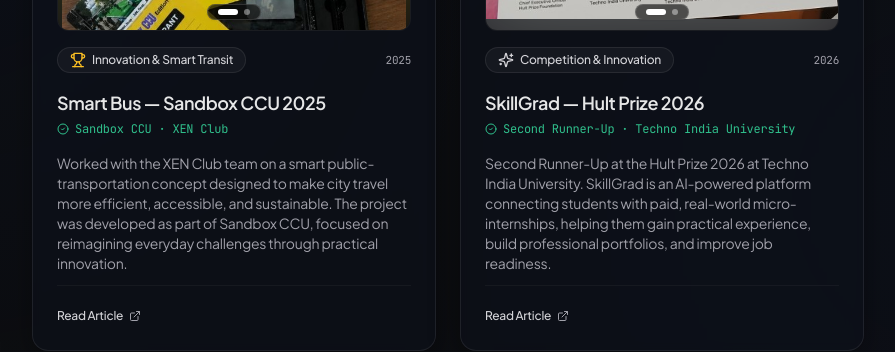
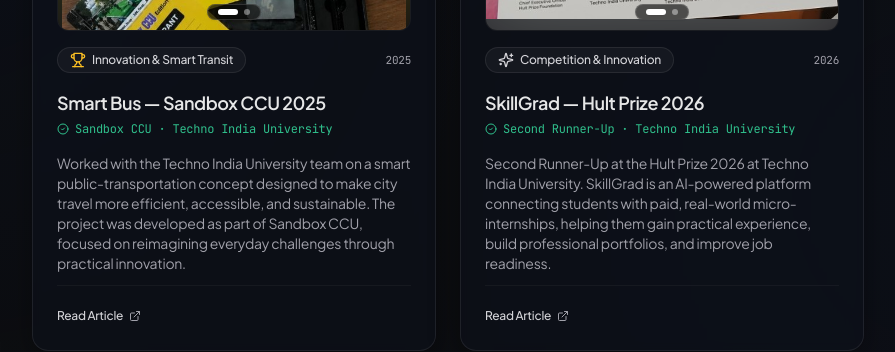
Before and after one commit to soutrikdutta/portfolio, a React (Vite) app: page / in a window 1280 px wide. Shown: the part 3560-3912 px from the top of the page, without its empty margins (192-1087 px from the left). Built offline with nearby package versions, Linux system fonts and the light colour scheme; no server answers; the HTML template or start-up script is replaced by a standard one.

Commit message:
Initial portfolio release with modern dark bluish interactive theme

```diff
--- a/src/portfolio.config.ts
+++ b/src/portfolio.config.ts
@@ -122,8 +122,8 @@
       title: "Smart Bus — Sandbox CCU 2025",
       category: "Innovation & Smart Transit",
       date: "2025",
-      description: "Worked with the XEN Club team on a smart public-transportation concept designed to make city travel more efficient, accessible, and sustainable. The project was developed as part of Sandbox CCU, focused on reimagining everyday challenges through practical innovation.",
-      highlight: "Sandbox CCU · XEN Club",
+      description: "Worked with the Techno India University team on a smart public-transportation concept designed to make city travel more efficient, accessible, and sustainable. The project was developed as part of Sandbox CCU, focused on reimagining everyday challenges through practical innovation.",
+      highlight: "Sandbox CCU · Techno India University",
       link: "https://technotimes.info/index.php/2025/09/12/smart-bus-by-xen-club-at-sandbox-ccu-a-new-era-of-city-travel/",
       linkLabel: "Read Article",
       imageUrl: "/achievements/smart-bus-1.jpg",
```
